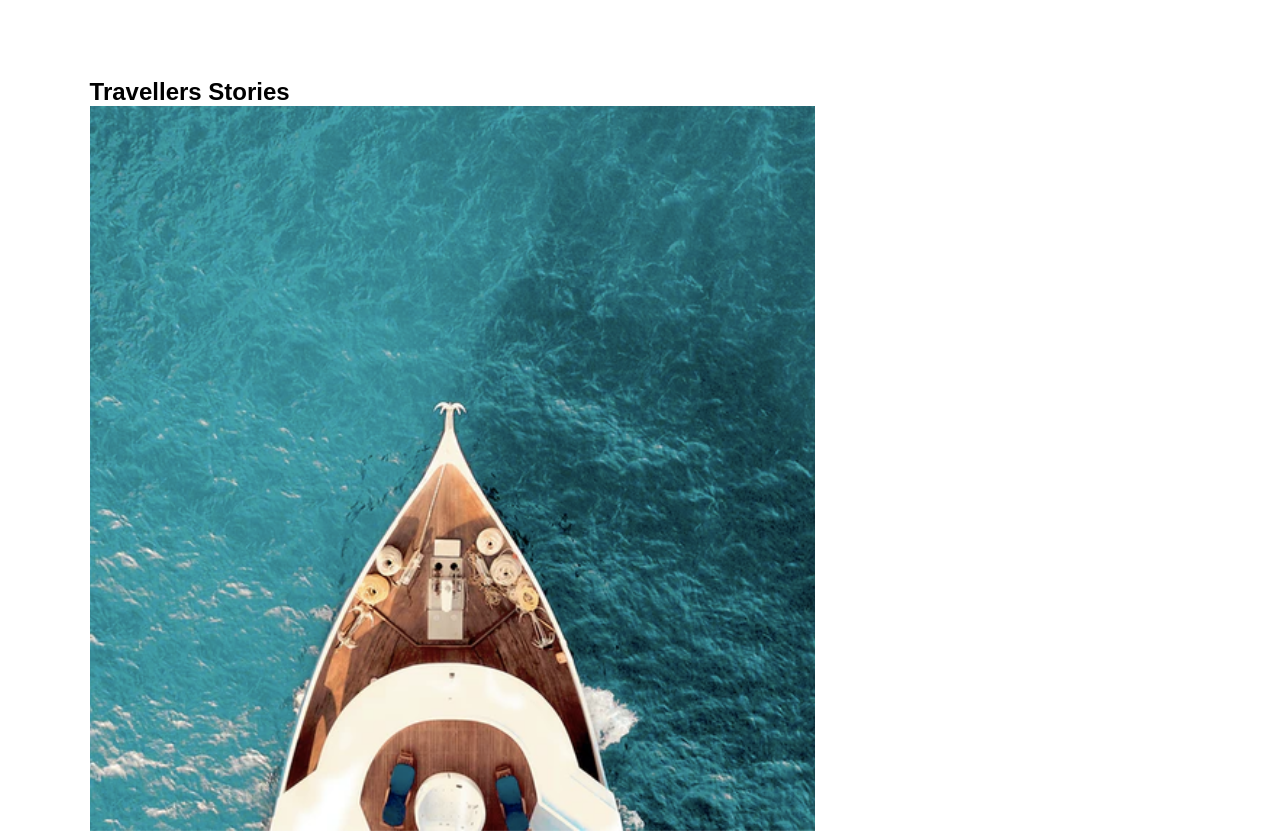
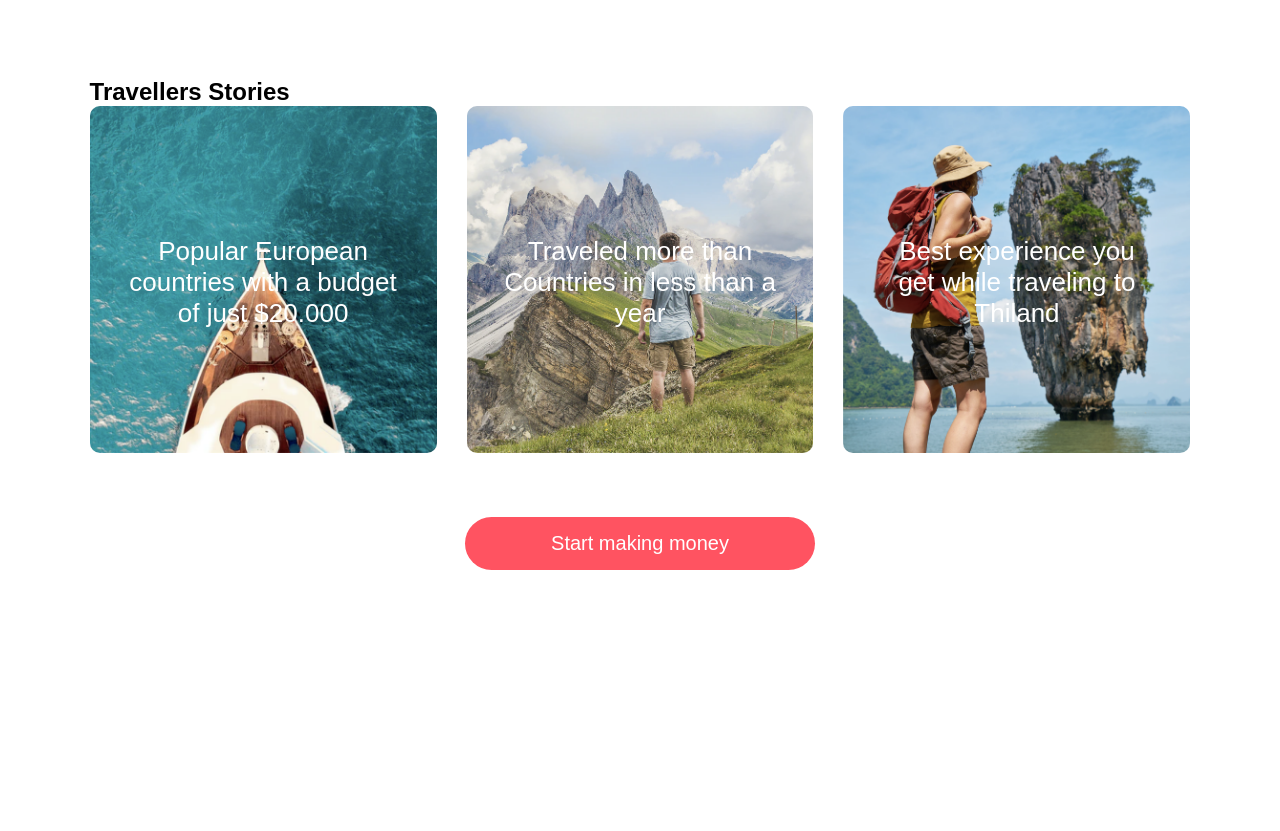
Before and after one commit to sif1t/would-trending-place, a plain HTML site: page index.html in a window 1280 px wide. Shown: the part 2175-3006 px from the top of the page. After the commit the page ends 2805 px from the top, so only its background shows below. Drawn offline with Linux system fonts and the light colour scheme.

Commit message:
add new button

```diff
--- a/index.html
+++ b/index.html
@@ -50,8 +50,9 @@
         </div>
     <!-- header section end  -->
 
+     <!-- container section start  -->
+        <div class="container">
     <!-- Exclusives section start  -->
-        <div class="container">
             <h2 class="sub-title">Exclusives</h2>
             <div class="exclusives">
                 <div>
@@ -118,7 +119,7 @@
                        </span>
                 </div>
                 <div>
-                    <img src="images/image-10.png" alt="">
+                    <img src="images/image-11.png" alt="">
                     <span>
                         <h3>Hickory</h3>
                         <p>Starts @ $250</p>
@@ -165,18 +166,18 @@
            </div>
            <div>
            <img src="images/story-2.png">
-           <p>Popular European countries with a budget of just $20.000</p>
+           <p>Traveled more than Countries in less than a year</p>
            </div>
            <div>
            <img src="images/story-3.png">
-           <p>Popular European countries with a budget of just $20.000</p>
+           <p>Best experience you get while traveling to Thiland</p>
            </div>
       </div>
+      <a href="#" class="start-btn">Start making money</a>
     <!-- Travellers Stories section end -->
 
-
-
         </div>
+    <!-- container section end -->
 
 
 
--- a/style.css
+++ b/style.css
@@ -167,3 +167,45 @@ nav{
     display: inline-block;
 }
 /* call to action section end */
+.stories{
+    display: grid;
+    grid-template-columns: repeat(auto-fit, minmax(200px, 1fr));
+    grid-gap: 30px;
+    margin-bottom: 30px;
+}
+
+.stories div img {
+    width: 100%;
+    border-radius: 10px;
+}
+
+.stories div{
+    position: relative;
+    text-align: center;
+}
+.stories p{
+    width: 80%;
+    position: absolute;
+    top: 50%;
+    left: 50%;
+    transform: translate(-50%, -50%);
+    color: #fff;
+    font-size: 26px;
+}
+.start-btn{
+    text-decoration: none;
+    background: #ff5361;
+    color: #fff;
+    width: 80%;
+    max-width: 350px;
+    display: block;
+    text-align: center;
+    margin: 60px auto;
+    padding: 15px;
+    border-radius: 30px;
+    font-size: 20px;
+}
+
+
+
+ /* Travellers Stories section end */
```
